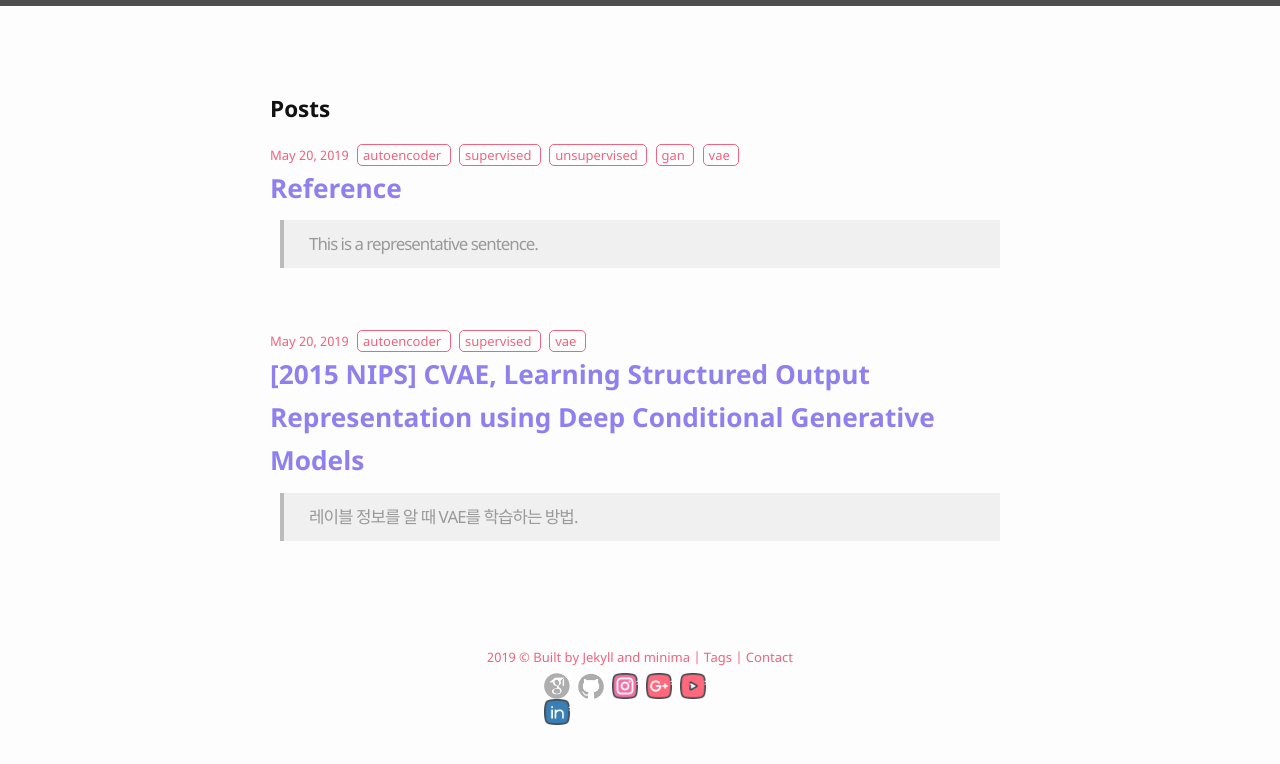
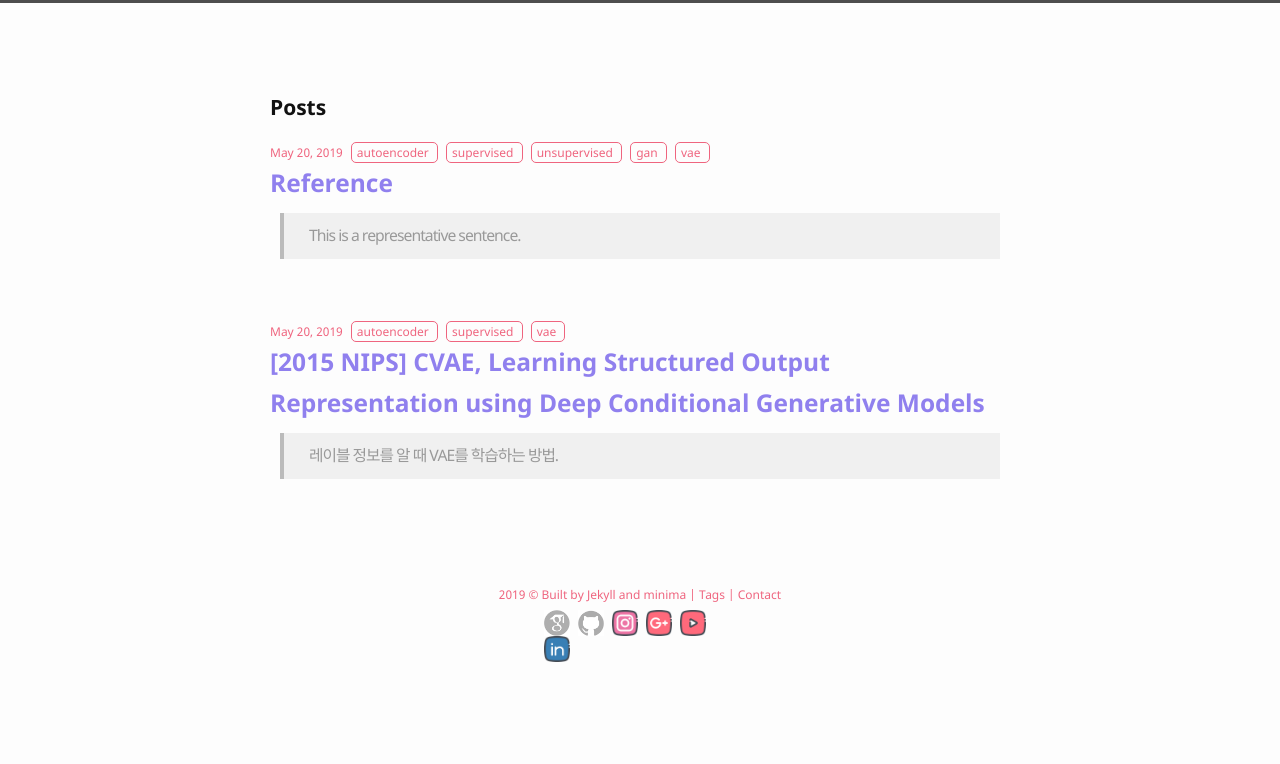
Before and after one commit to bismex/bismex.github.io, a Jekyll site: the page built from index.html, in a window 1280 px wide. Shown: the top 764 px of the page. Built offline with Jekyll 4.4.1, drawn with Linux system fonts in a browser that asks for light colours.

Commit message:
Update main.scss

```diff
--- a/_sass/main.scss
+++ b/_sass/main.scss
@@ -5,9 +5,9 @@
 
 // Define defaults for each variable.
 $base-font-family: "Noto Sans", "Helvetica Neue", Helvetica, Arial, sans-serif !default;
-$base-font-size:   15px !default;
+$base-font-size:   14px !default;
 $base-font-weight: 400 !default;
-$small-font-size:  13px !default;
+$small-font-size:  12px !default;
 $base-line-height: 1.65 !default;
 
 $spacing-unit:     30px !default;
```
